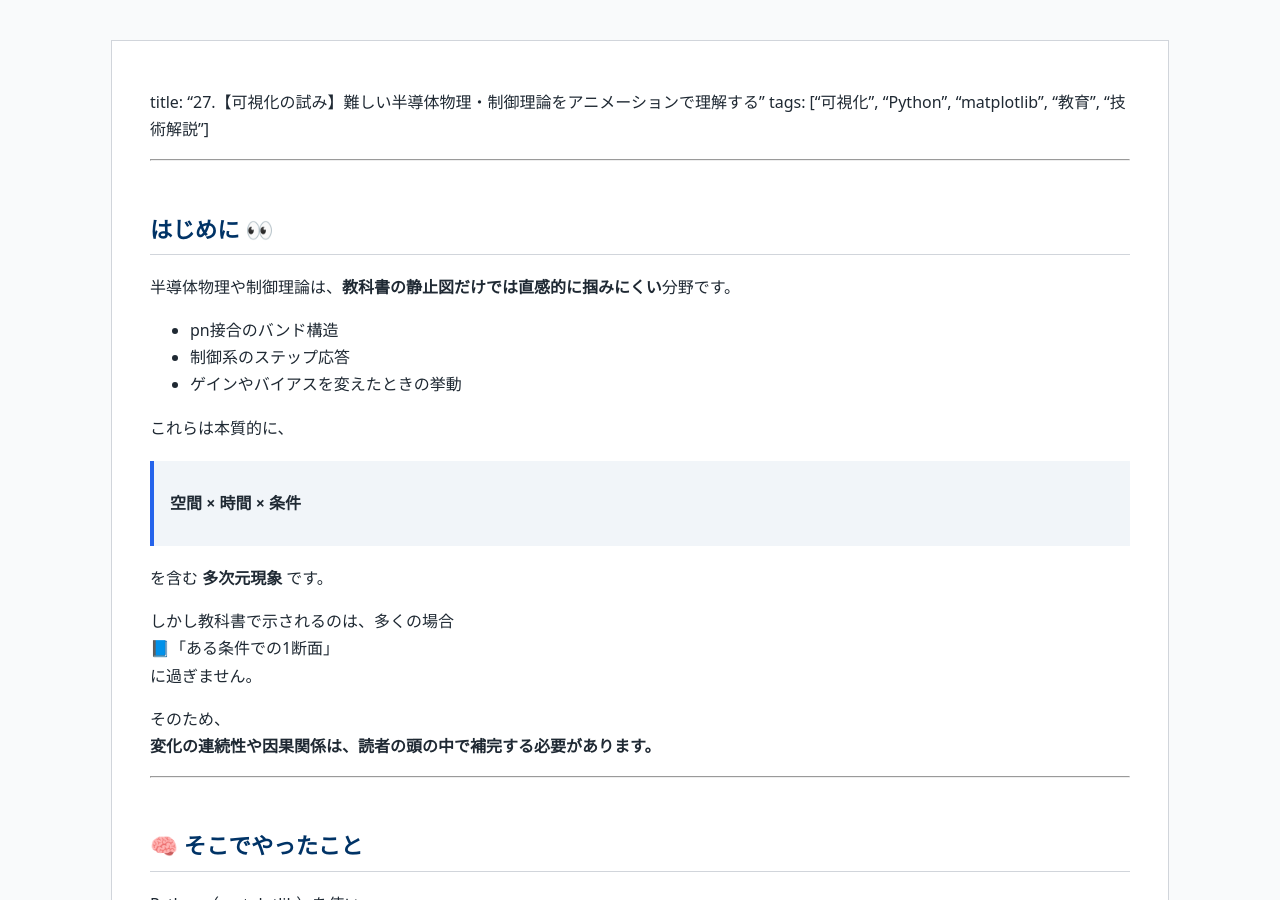
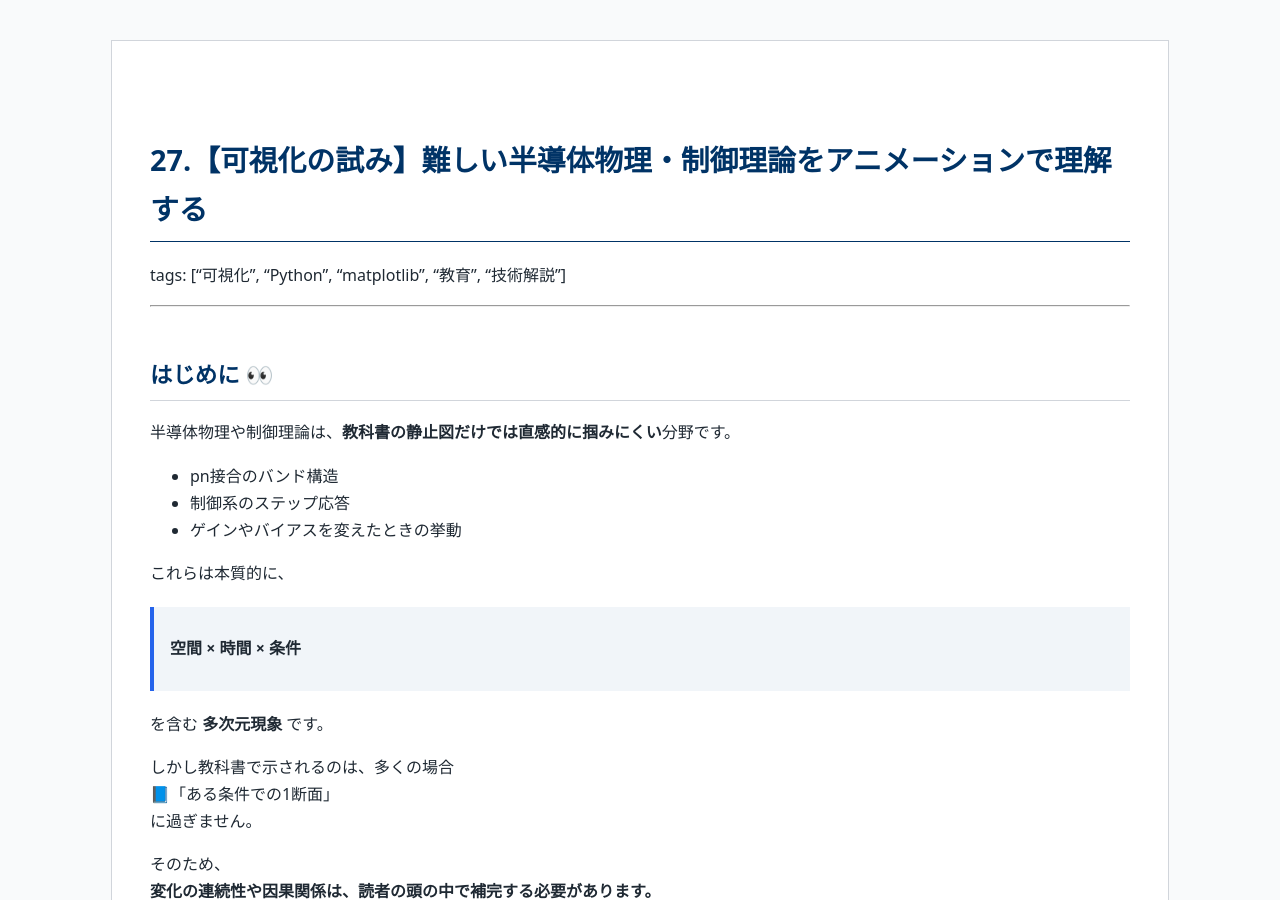
Before and after one commit to Samizo-AITL/qiita-articles, a Jekyll site: the page built from articles/27_gif_animation_visualization_intro.md, in a window 1280 px wide and 900 px high. Built offline with Jekyll 4.4.1, drawn with Linux system fonts in a browser that asks for light colours; some of the changed lines change nothing that is shown.

Commit message:
Update 27_gif_animation_visualization_intro.md

```diff
--- a/articles/27_gif_animation_visualization_intro.md
+++ b/articles/27_gif_animation_visualization_intro.md
@@ -3,7 +3,7 @@ layout: default
 title: Qiita Articles
 ---
 
-title: "27.【可視化の試み】難しい半導体物理・制御理論をアニメーションで理解する"
+# 27.【可視化の試み】難しい半導体物理・制御理論をアニメーションで理解する
 tags: ["可視化", "Python", "matplotlib", "教育", "技術解説"]
 
 ---
```
